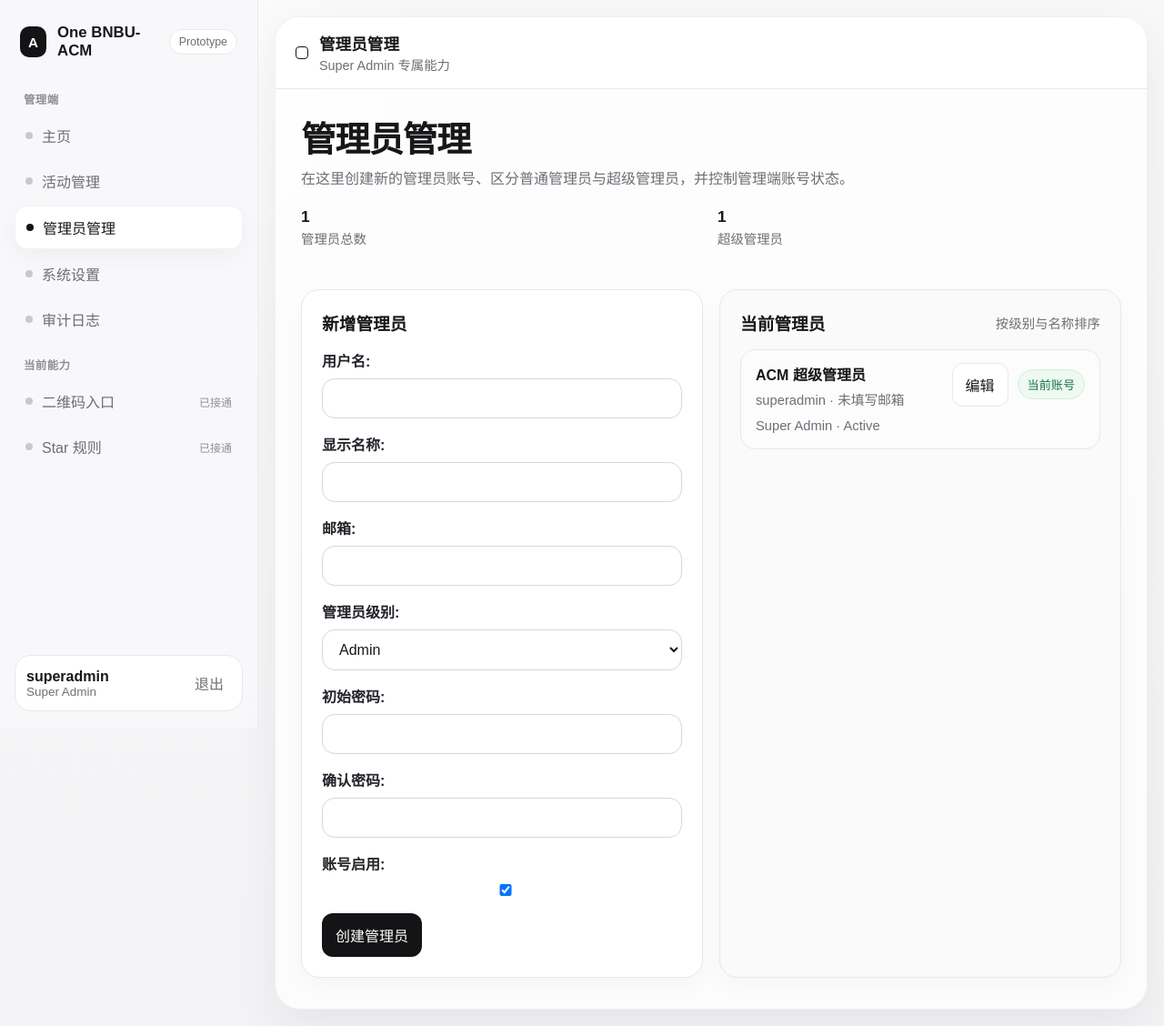
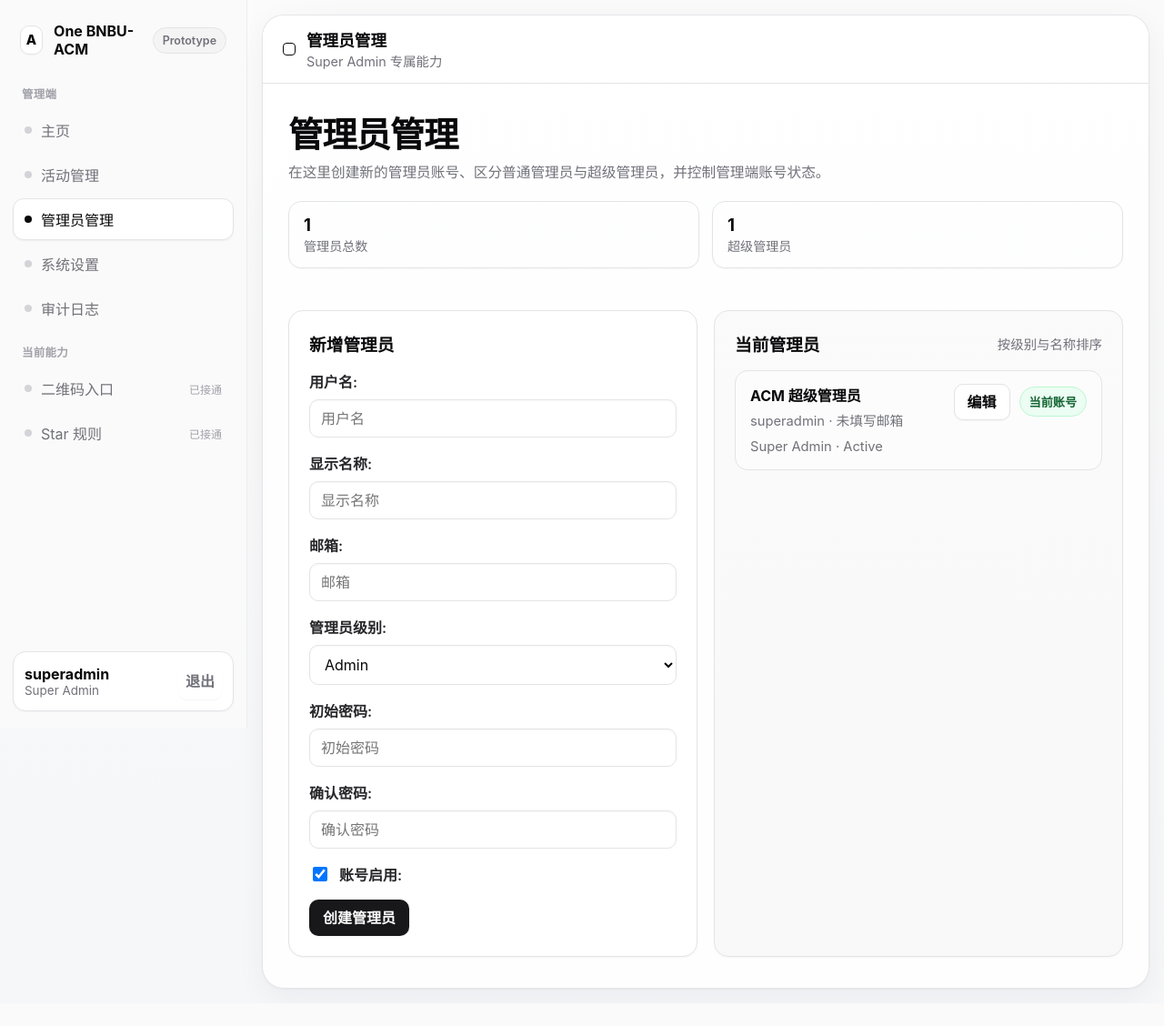
Before and after one commit to Powertony102/BNBU-ACM-One, a Django app: page /management/admins/ in a window 1280 px wide. Shown: the whole page at 91% size. After the commit the page ends 1089 px from the top, so only its background shows below. Run offline with Django 3.2, Linux system fonts and the light colour scheme; a user stored in the database is signed in; data comes from the database, SQL or seed files in the repository; both versions use the stored data as it was after the commit.

Commit message:
Adopt shadcn-style styling for forms and layouts

```diff
--- a/core/forms.py
+++ b/core/forms.py
@@ -4,9 +4,35 @@ from django.contrib.auth.forms import AuthenticationForm
 from .models import AdminProfile, Event, MemberProfile, User
 
 
+def apply_widget_attrs(fields):
+    text_like_widgets = (
+        forms.TextInput,
+        forms.EmailInput,
+        forms.PasswordInput,
+        forms.NumberInput,
+        forms.Textarea,
+        forms.DateTimeInput,
+        forms.Select,
+    )
+    for field in fields.values():
+        widget = field.widget
+        attrs = widget.attrs.copy()
+        if isinstance(widget, text_like_widgets):
+            attrs.setdefault('placeholder', field.label)
+        if isinstance(widget, forms.DateTimeInput):
+            attrs.setdefault('step', 60)
+        widget.attrs = attrs
+
+
 class LoginForm(AuthenticationForm):
     username = forms.CharField(label='用户名')
     password = forms.CharField(label='密码', widget=forms.PasswordInput)
+
+    def __init__(self, *args, **kwargs):
+        super().__init__(*args, **kwargs)
+        apply_widget_attrs(self.fields)
+        self.fields['username'].widget.attrs['autocomplete'] = 'username'
+        self.fields['password'].widget.attrs['autocomplete'] = 'current-password'
 
 
 class MemberProfileForm(forms.ModelForm):
@@ -19,6 +45,10 @@ class MemberProfileForm(forms.ModelForm):
             'major': '专业',
             'class_name': '班级',
         }
+
+    def __init__(self, *args, **kwargs):
+        super().__init__(*args, **kwargs)
+        apply_widget_attrs(self.fields)
 
 
 class EventForm(forms.ModelForm):
@@ -54,6 +84,10 @@ class EventForm(forms.ModelForm):
             'status': '状态',
         }
 
+    def __init__(self, *args, **kwargs):
+        super().__init__(*args, **kwargs)
+        apply_widget_attrs(self.fields)
+
     def clean(self):
         cleaned_data = super().clean()
         start_time = cleaned_data.get('start_time')
@@ -75,6 +109,14 @@ class AdminCreateForm(forms.Form):
     password1 = forms.CharField(label='初始密码', widget=forms.PasswordInput)
     password2 = forms.CharField(label='确认密码', widget=forms.PasswordInput)
     is_active = forms.BooleanField(label='账号启用', required=False, initial=True)
+
+    def __init__(self, *args, **kwargs):
+        super().__init__(*args, **kwargs)
+        apply_widget_attrs(self.fields)
+        self.fields['username'].widget.attrs['autocomplete'] = 'username'
+        self.fields['email'].widget.attrs['autocomplete'] = 'email'
+        self.fields['password1'].widget.attrs['autocomplete'] = 'new-password'
+        self.fields['password2'].widget.attrs['autocomplete'] = 'new-password'
 
     def clean_username(self):
         username = self.cleaned_data['username']
@@ -98,7 +140,16 @@ class AdminUpdateForm(forms.Form):
     status = forms.ChoiceField(label='资料状态', choices=AdminProfile.Status.choices)
     is_active = forms.BooleanField(label='账号启用', required=False)
 
+    def __init__(self, *args, **kwargs):
+        super().__init__(*args, **kwargs)
+        apply_widget_attrs(self.fields)
+        self.fields['email'].widget.attrs['autocomplete'] = 'email'
+
 
 class SystemSettingsForm(forms.Form):
     star_recent_window_days = forms.IntegerField(label='ACM Star 近期窗口天数', min_value=1, max_value=365)
     qr_code_expire_minutes = forms.IntegerField(label='二维码有效分钟数', min_value=1, max_value=1440)
+
+    def __init__(self, *args, **kwargs):
+        super().__init__(*args, **kwargs)
+        apply_widget_attrs(self.fields)
--- a/templates/base.html
+++ b/templates/base.html
@@ -6,25 +6,35 @@
     <title>{% block title %}One BNBU-ACM{% endblock %}</title>
     <style>
         :root {
-            --bg: #f5f5f7;
-            --surface: rgba(255, 255, 255, 0.82);
-            --surface-strong: #ffffff;
-            --surface-soft: #fafafa;
-            --line: #e8e8ec;
-            --line-strong: #d7d7dd;
-            --text: #17171a;
-            --muted: #6e6e76;
-            --muted-soft: #8f8f98;
-            --accent: #111214;
-            --accent-soft: #f1f1f4;
-            --brand: #141416;
-            --success: #e9f8ef;
-            --success-text: #0f6a3f;
-            --warn: #fff5e4;
-            --warn-text: #8b5a12;
-            --danger: #fff1ee;
-            --danger-text: #a03c2d;
-            --shadow: 0 18px 50px rgba(15, 15, 20, 0.06);
+            --background: #f6f7f9;
+            --foreground: #09090b;
+            --card: #ffffff;
+            --card-foreground: #09090b;
+            --popover: #ffffff;
+            --popover-foreground: #09090b;
+            --primary: #18181b;
+            --primary-foreground: #fafafa;
+            --secondary: #f4f4f5;
+            --secondary-foreground: #18181b;
+            --muted: #71717a;
+            --muted-foreground: #71717a;
+            --accent: #f4f4f5;
+            --accent-foreground: #18181b;
+            --destructive: #ef4444;
+            --destructive-foreground: #fafafa;
+            --border: #e4e4e7;
+            --input: #e4e4e7;
+            --ring: rgba(24, 24, 27, 0.14);
+            --sidebar: rgba(250, 250, 250, 0.94);
+            --sidebar-foreground: #18181b;
+            --success: #ecfdf3;
+            --success-text: #166534;
+            --warn: #fff7ed;
+            --warn-text: #9a3412;
+            --danger: #fef2f2;
+            --danger-text: #b91c1c;
+            --radius: 16px;
+            --shadow: 0 1px 2px rgba(15, 23, 42, 0.03), 0 10px 32px rgba(15, 23, 42, 0.05);
         }
 
         * {
@@ -33,11 +43,11 @@
 
         body {
             margin: 0;
-            font-family: "Avenir Next", "PingFang SC", "Hiragino Sans GB", sans-serif;
-            color: var(--text);
+            font-family: "SF Pro Display", "SF Pro Text", "Segoe UI", "PingFang SC", "Hiragino Sans GB", sans-serif;
+            color: var(--foreground);
             background:
-                radial-gradient(circle at top left, rgba(255, 255, 255, 0.95), transparent 28%),
-                linear-gradient(180deg, #f8f8f9 0%, #f3f3f5 100%);
+                radial-gradient(circle at top left, rgba(255, 255, 255, 0.96), transparent 24%),
+                linear-gradient(180deg, #fafafa 0%, var(--background) 100%);
             min-height: 100vh;
         }
 
@@ -55,7 +65,7 @@
 
         .app-shell {
             display: grid;
-            grid-template-columns: 284px minmax(0, 1fr);
+            grid-template-columns: 272px minmax(0, 1fr);
             min-height: 100vh;
         }
 
@@ -63,9 +73,9 @@
             position: sticky;
             top: 0;
             height: 100vh;
-            padding: 18px 16px;
-            border-right: 1px solid rgba(0, 0, 0, 0.05);
-            background: rgba(248, 248, 250, 0.92);
+            padding: 18px 14px;
+            border-right: 1px solid rgba(9, 9, 11, 0.05);
+            background: var(--sidebar);
             backdrop-filter: blur(18px);
         }
 
@@ -73,7 +83,7 @@
             height: 100%;
             display: flex;
             flex-direction: column;
-            gap: 18px;
+            gap: 16px;
         }
 
         .brand-row {
@@ -81,51 +91,54 @@
             align-items: center;
             justify-content: space-between;
             gap: 12px;
-            padding: 8px 6px 16px;
+            padding: 6px 8px 14px;
         }
 
         .brand-mark {
             display: flex;
             align-items: center;
             gap: 12px;
-            font-weight: 800;
-            font-size: 1.05rem;
+            font-weight: 700;
+            font-size: 1rem;
         }
 
         .brand-glyph {
-            width: 34px;
-            height: 34px;
+            width: 32px;
+            height: 32px;
             display: inline-grid;
             place-items: center;
             border-radius: 10px;
-            background: var(--brand);
-            color: #fff;
-            font-size: 0.95rem;
+            border: 1px solid var(--border);
+            background: var(--card);
+            color: var(--foreground);
+            font-size: 0.92rem;
             font-weight: 800;
+            box-shadow: 0 1px 2px rgba(15, 23, 42, 0.04);
         }
 
         .version-pill {
             padding: 6px 10px;
             border-radius: 999px;
-            background: #ffffff;
-            border: 1px solid var(--line);
-            color: var(--muted);
+            background: var(--secondary);
+            border: 1px solid var(--border);
+            color: var(--muted-foreground);
             font-size: 0.78rem;
+            font-weight: 600;
         }
 
         .nav-group-title {
             padding: 0 10px;
             margin-bottom: 8px;
-            color: var(--muted-soft);
+            color: #a1a1aa;
             font-size: 0.78rem;
-            font-weight: 700;
-            letter-spacing: 0.03em;
+            font-weight: 600;
+            letter-spacing: 0.02em;
             text-transform: uppercase;
         }
 
         .nav-list {
             display: grid;
-            gap: 4px;
+            gap: 3px;
         }
 
         .nav-item {
@@ -133,23 +146,24 @@
             align-items: center;
             justify-content: space-between;
             gap: 10px;
-            padding: 11px 12px;
-            border-radius: 14px;
-            color: var(--muted);
-            transition: background 0.18s ease, color 0.18s ease, transform 0.18s ease;
+            padding: 10px 12px;
+            border-radius: 12px;
+            color: var(--muted-foreground);
+            border: 1px solid transparent;
+            transition: background 0.18s ease, color 0.18s ease, border-color 0.18s ease;
         }
 
         .nav-item:hover {
-            background: rgba(255, 255, 255, 0.9);
-            color: var(--text);
-            transform: translateX(2px);
+            background: rgba(255, 255, 255, 0.86);
+            color: var(--foreground);
+            border-color: rgba(228, 228, 231, 0.82);
         }
 
         .nav-item.active {
-            background: #ffffff;
-            color: var(--text);
-            border: 1px solid rgba(0, 0, 0, 0.05);
-            box-shadow: 0 8px 24px rgba(18, 18, 22, 0.04);
+            background: var(--card);
+            color: var(--foreground);
+            border: 1px solid var(--border);
+            box-shadow: 0 1px 2px rgba(15, 23, 42, 0.05);
         }
 
         .nav-item-label {
@@ -163,22 +177,22 @@
             width: 8px;
             height: 8px;
             border-radius: 999px;
-            background: #c8c8d0;
+            background: #d4d4d8;
             flex: none;
         }
 
         .nav-item.active .nav-bullet {
-            background: var(--brand);
+            background: var(--foreground);
         }
 
         .nav-note {
-            color: var(--muted-soft);
+            color: #a1a1aa;
             font-size: 0.75rem;
         }
 
         .sidebar-footer {
             margin-top: auto;
-            padding-top: 12px;
+            padding-top: 14px;
         }
 
         .user-card {
@@ -187,9 +201,10 @@
             justify-content: space-between;
             gap: 12px;
             padding: 12px;
-            border-radius: 18px;
-            background: #ffffff;
-            border: 1px solid var(--line);
+            border-radius: 14px;
+            background: var(--card);
+            border: 1px solid var(--border);
+            box-shadow: 0 1px 2px rgba(15, 23, 42, 0.04);
         }
 
         .user-meta {
@@ -201,34 +216,34 @@
         }
 
         .user-role {
-            color: var(--muted);
+            color: var(--muted-foreground);
             font-size: 0.84rem;
         }
 
         .ghost-button {
             border: 0;
             background: transparent;
-            color: var(--muted);
+            color: var(--muted-foreground);
             cursor: pointer;
             padding: 6px 8px;
             border-radius: 10px;
         }
 
         .ghost-button:hover {
-            background: var(--accent-soft);
-            color: var(--text);
+            background: var(--accent);
+            color: var(--foreground);
         }
 
         .main-shell {
             min-width: 0;
-            padding: 18px;
+            padding: 16px;
         }
 
         .canvas {
-            min-height: calc(100vh - 36px);
-            border: 1px solid rgba(0, 0, 0, 0.05);
-            border-radius: 28px;
-            background: rgba(255, 255, 255, 0.72);
+            min-height: calc(100vh - 32px);
+            border: 1px solid rgba(228, 228, 231, 0.95);
+            border-radius: 24px;
+            background: rgba(255, 255, 255, 0.84);
             box-shadow: var(--shadow);
             overflow: hidden;
         }
@@ -238,9 +253,9 @@
             align-items: center;
             justify-content: space-between;
             gap: 16px;
-            padding: 16px 22px;
-            border-bottom: 1px solid var(--line);
-            background: rgba(255, 255, 255, 0.76);
+            padding: 14px 22px;
+            border-bottom: 1px solid var(--border);
+            background: rgba(255, 255, 255, 0.88);
             backdrop-filter: blur(12px);
         }
 
@@ -255,7 +270,7 @@
             width: 14px;
             height: 14px;
             border-radius: 4px;
-            border: 1.6px solid var(--brand);
+            border: 1.5px solid var(--foreground);
             flex: none;
         }
 
@@ -265,7 +280,7 @@
         }
 
         .topbar-subtitle {
-            color: var(--muted);
+            color: var(--muted-foreground);
             font-size: 0.9rem;
         }
 
@@ -288,9 +303,9 @@
         .page-hero p {
             max-width: 820px;
             margin: 0;
-            color: var(--muted);
-            line-height: 1.7;
-            font-size: 1rem;
+            color: var(--muted-foreground);
+            line-height: 1.65;
+            font-size: 0.98rem;
         }
 
         .toolbar,
@@ -308,24 +323,58 @@
         .button,
         button,
         input[type="submit"] {
+            display: inline-flex;
+            align-items: center;
+            justify-content: center;
+            gap: 8px;
+            min-height: 40px;
             border: 1px solid transparent;
-            border-radius: 12px;
-            padding: 11px 14px;
-            background: var(--brand);
-            color: #fff;
+            border-radius: 10px;
+            padding: 10px 14px;
+            background: var(--primary);
+            color: var(--primary-foreground);
             cursor: pointer;
+            font-weight: 600;
+            line-height: 1;
+            transition: background 0.16s ease, border-color 0.16s ease, color 0.16s ease, box-shadow 0.16s ease;
+            box-shadow: 0 1px 2px rgba(15, 23, 42, 0.04);
         }
 
         .button.secondary,
         .button.ghost {
-            background: #ffffff;
-            color: var(--text);
-            border-color: var(--line);
+            background: var(--card);
+            color: var(--foreground);
+            border-color: var(--border);
         }
 
         .button.subtle {
-            background: var(--accent-soft);
-            color: var(--text);
+            background: var(--secondary);
+            color: var(--secondary-foreground);
+            border-color: var(--border);
+        }
+
+        .button:hover,
+        button:hover,
+        input[type="submit"]:hover {
+            background: #27272a;
+        }
+
+        .button.secondary:hover,
+        .button.ghost:hover {
+            background: #fafafa;
+        }
+
+        .button.subtle:hover {
+            background: #ededf0;
+        }
+
+        .button:focus-visible,
+        button:focus-visible,
+        input:focus-visible,
+        textarea:focus-visible,
+        select:focus-visible {
+            outline: none;
+            box-shadow: 0 0 0 3px var(--ring);
         }
 
         .stats-row {
@@ -335,15 +384,23 @@
             margin: 18px 0 22px;
         }
 
+        .stat-chip {
+            padding: 14px 16px;
+            border-radius: 14px;
+            border: 1px solid var(--border);
+            background: rgba(255, 255, 255, 0.7);
+            box-shadow: 0 1px 2px rgba(15, 23, 42, 0.03);
+        }
+
         .stat-chip strong {
             display: block;
-            font-size: 1.08rem;
+            font-size: 1.15rem;
             margin-bottom: 2px;
         }
 
         .stat-chip span {
-            color: var(--muted);
-            font-size: 0.9rem;
+            color: var(--muted-foreground);
+            font-size: 0.88rem;
         }
 
         .quick-links {
@@ -379,15 +440,15 @@
         }
 
         .card {
-            background: var(--surface-strong);
-            border: 1px solid var(--line);
-            border-radius: 20px;
+            background: var(--card);
+            border: 1px solid var(--border);
+            border-radius: var(--radius);
             padding: 22px;
-            box-shadow: 0 8px 24px rgba(18, 18, 22, 0.03);
+            box-shadow: 0 1px 2px rgba(15, 23, 42, 0.04);
         }
 
         .card.soft {
-            background: var(--surface-soft);
+            background: linear-gradient(180deg, rgba(250, 250, 250, 0.92), rgba(248, 248, 249, 0.92));
         }
 
         .card-header {
@@ -406,7 +467,7 @@
         }
 
         .card-meta {
-            color: var(--muted);
+            color: var(--muted-foreground);
             font-size: 0.9rem;
         }
 
@@ -452,26 +513,27 @@
             padding: 6px 10px;
             border-radius: 999px;
             font-size: 0.82rem;
-            border: 1px solid var(--line);
-            background: #f4f4f6;
-            color: var(--muted);
+            border: 1px solid var(--border);
+            background: var(--secondary);
+            color: var(--muted-foreground);
+            font-weight: 600;
         }
 
         .badge.live {
-            background: #eef9f1;
-            color: #177245;
-            border-color: #d4eedc;
+            background: var(--success);
+            color: var(--success-text);
+            border-color: #bbf7d0;
         }
 
         .badge.dim {
-            background: #f3f3f5;
-            color: #777983;
+            background: #f4f4f5;
+            color: #71717a;
         }
 
         .badge.warn {
-            background: #fff6e8;
-            color: #96610f;
-            border-color: #f3dfb8;
+            background: var(--warn);
+            color: var(--warn-text);
+            border-color: #fed7aa;
         }
 
         .event-list,
@@ -487,9 +549,16 @@
             justify-content: space-between;
             gap: 14px;
             padding: 14px 16px;
-            border-radius: 16px;
-            border: 1px solid var(--line);
-            background: #fcfcfd;
+            border-radius: 14px;
+            border: 1px solid var(--border);
+            background: #fcfcfc;
+            transition: background 0.16s ease, border-color 0.16s ease;
+        }
+
+        a.event-item:hover,
+        a.feed-item:hover {
+            background: #fafafa;
+            border-color: #d4d4d8;
         }
 
         .event-item-title,
@@ -500,7 +569,7 @@
         .event-item-meta,
         .feed-item-meta {
             margin-top: 6px;
-            color: var(--muted);
+            color: var(--muted-foreground);
             font-size: 0.92rem;
             line-height: 1.5;
         }
@@ -548,18 +621,69 @@
 
         label {
             font-weight: 600;
-            color: #24242b;
+            color: #27272a;
         }
 
         input,
         textarea,
         select {
             width: 100%;
-            padding: 12px 14px;
-            border-radius: 14px;
-            border: 1px solid var(--line-strong);
-            background: #ffffff;
-            color: var(--text);
+            min-height: 40px;
+            padding: 10px 12px;
+            border-radius: 10px;
+            border: 1px solid var(--input);
+            background: var(--card);
+            color: var(--foreground);
+            box-shadow: 0 1px 2px rgba(15, 23, 42, 0.03) inset;
+        }
+
+        textarea {
+            min-height: 120px;
+            resize: vertical;
+        }
+
+        input[type="checkbox"] {
+            width: 16px;
+            min-height: 16px;
+            height: 16px;
+            padding: 0;
+            border-radius: 4px;
+            box-shadow: none;
+        }
+
+        form p:has(input[type="checkbox"]) {
+            grid-template-columns: auto 1fr;
+            align-items: center;
+            gap: 10px;
+        }
+
+        form p:has(input[type="checkbox"]) label {
+            order: 2;
+        }
+
+        form p:has(input[type="checkbox"]) input {
+            order: 1;
+        }
+
+        .helptext {
+            color: #a1a1aa;
+            font-size: 0.84rem;
+            line-height: 1.5;
+        }
+
+        .errorlist {
+            list-style: none;
+            margin: 0;
+            padding: 0;
+            color: var(--danger-text);
+            font-size: 0.88rem;
+        }
+
+        .errorlist li {
+            padding: 8px 10px;
+            border-radius: 10px;
+            border: 1px solid #fecaca;
+            background: var(--danger);
         }
 
         .messages {
```
Also changed, not shown: other parts of templates/base.html (+28 -20 lines), templates/base_guest.html (+73 -25 lines), db.sqlite3.
